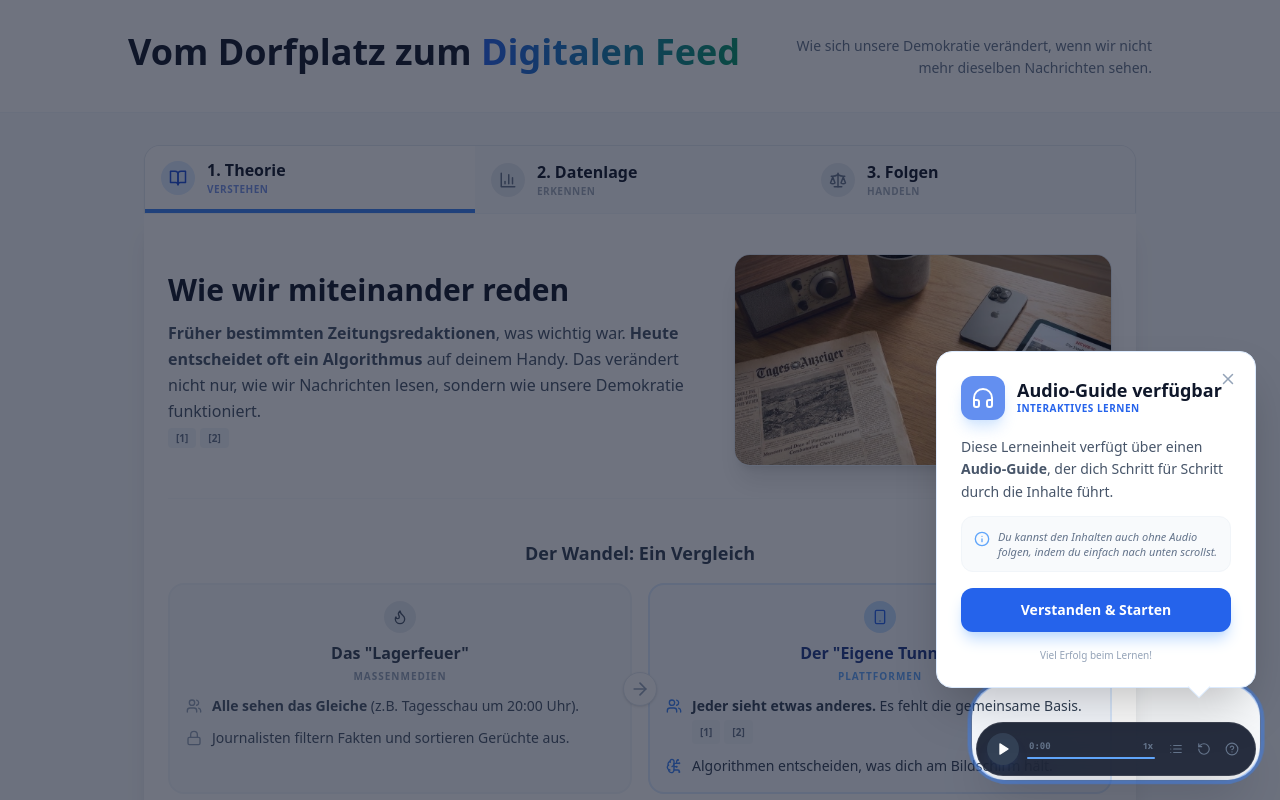
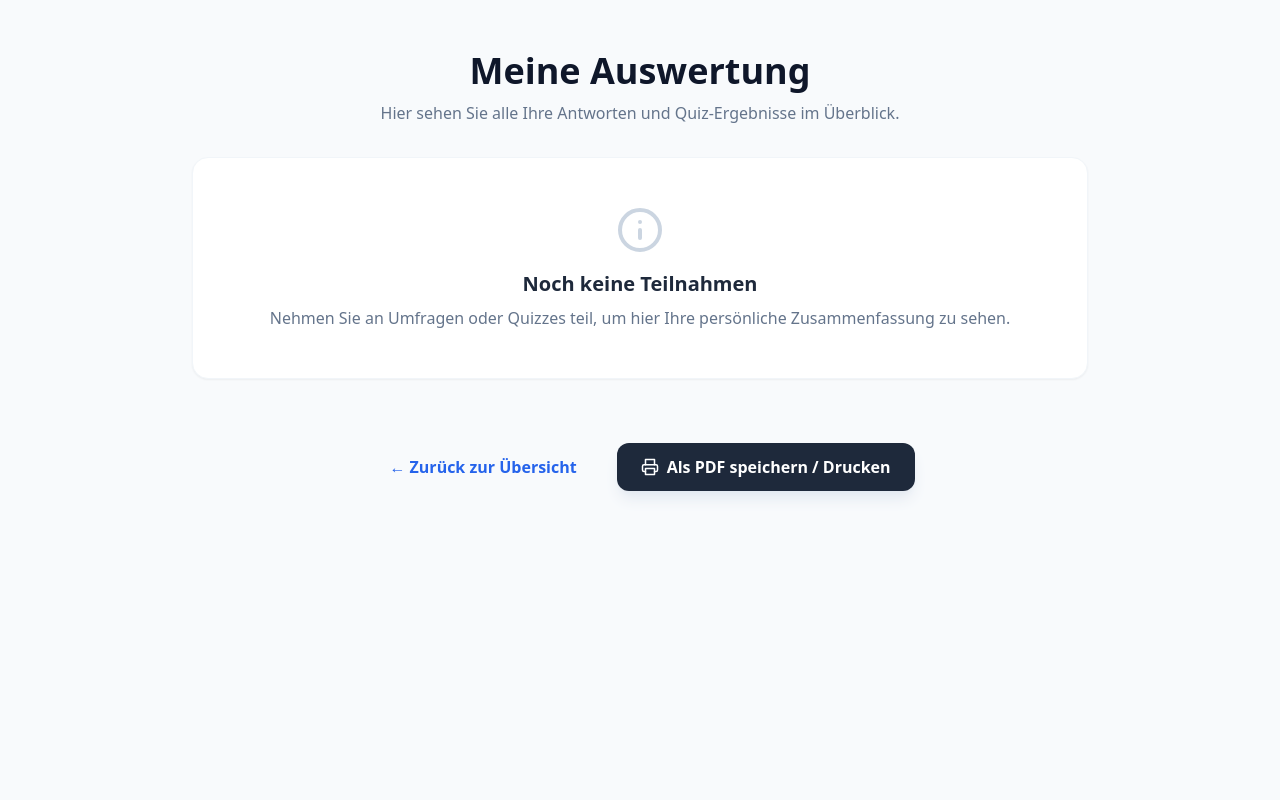
Before and after one commit to hep-impuls/srg-initiative, a React (Vite) app: page /#/report/results/1 in a window 1280 px wide. Before the commit this address led to /#/report/agora. Shown: the top 800 px of the page. Built offline with nearby package versions, Linux system fonts and the light colour scheme.

Commit message:
final agora

```diff
--- a/src/App.tsx
+++ b/src/App.tsx
@@ -13,7 +13,8 @@ export default function App() {
 
         {/* Dynamic Report Routing */}
         <Route path="/report/demo" element={<InteractionDemoPage />} />
-        <Route path="/report/results" element={<ResultsPage />} />
+        <Route path="/report/results/:sourceId" element={<ResultsPage />} />
+        <Route path="/report/results" element={<Navigate to="/report/results/demo" replace />} />
         <Route path="/report/:slug" element={<ReportShell />} />
 
         {/* Embed Route for Interactions */}
--- a/src/components/AudioControls.tsx
+++ b/src/components/AudioControls.tsx
@@ -1,4 +1,4 @@
-import { Play, Pause, RotateCcw, List, HelpCircle } from 'lucide-react';
+import { Play, Pause, RotateCcw, List, HelpCircle, BrainCircuit, BarChart3 } from 'lucide-react';
 import { AudioPlayerState } from '@/types';
 
 interface AudioControlsProps {
@@ -10,6 +10,8 @@ interface AudioControlsProps {
   showChapters?: boolean;
   onToggleChapters?: () => void;
   onHelp?: () => void;
+  onStartQuiz?: () => void;
+  onShowResults?: () => void;
 }
 
 export function AudioControls({
@@ -20,7 +22,9 @@ export function AudioControls({
   onRateChange,
   showChapters,
   onToggleChapters,
-  onHelp
+  onHelp,
+  onStartQuiz,
+  onShowResults
 }: AudioControlsProps) {
   const { isPlaying, currentTime, duration, isLoading, playbackRate } = audioState;
 
@@ -87,6 +91,26 @@ export function AudioControls({
 
         {/* Navigation Actions */}
         <div className="flex items-center gap-0.5">
+          {onStartQuiz && (
+            <button
+              onClick={onStartQuiz}
+              className="p-1.5 text-slate-500 hover:text-blue-600 hover:bg-blue-50 rounded-lg transition-all"
+              title="Quiz starten"
+            >
+              <BrainCircuit size={14} />
+            </button>
+          )}
+
+          {onShowResults && (
+            <button
+              onClick={onShowResults}
+              className="p-1.5 text-slate-500 hover:text-emerald-600 hover:bg-emerald-50 rounded-lg transition-all"
+              title="Ergebnisse ansehen"
+            >
+              <BarChart3 size={14} />
+            </button>
+          )}
+
           {onToggleChapters && (
             <button
               onClick={onToggleChapters}
--- a/src/components/AudioPlayer.tsx
+++ b/src/components/AudioPlayer.tsx
@@ -6,9 +6,11 @@ import { AudioDirectorState } from '@/types';
 interface AudioPlayerProps {
   audioSrc: string;
   directorState: AudioDirectorState;
+  onStartQuiz?: () => void;
+  onShowResults?: () => void;
 }
 
-export function AudioPlayer({ audioSrc, directorState }: AudioPlayerProps) {
+export function AudioPlayer({ audioSrc, directorState, onStartQuiz, onShowResults }: AudioPlayerProps) {
   const [showChapters, setShowChapters] = useState(false);
 
   const {
@@ -62,6 +64,8 @@ export function AudioPlayer({ audioSrc, directorState }: AudioPlayerProps) {
               showChapters={showChapters}
               onToggleChapters={() => setShowChapters(!showChapters)}
               onHelp={handleHelp}
+              onStartQuiz={onStartQuiz}
+              onShowResults={onShowResults}
             />
           </div>
         </div>
--- a/src/components/interactions/InteractionModal.tsx
+++ b/src/components/interactions/InteractionModal.tsx
@@ -2,11 +2,13 @@ import React from 'react';
 
 interface InteractionModalProps {
     isOpen: boolean;
+    onClose?: () => void;
     children: React.ReactNode;
 }
 
 export const InteractionModal: React.FC<InteractionModalProps> = ({
     isOpen,
+    onClose,
     children
 }) => {
     if (!isOpen) return null;
@@ -14,10 +16,22 @@ export const InteractionModal: React.FC<InteractionModalProps> = ({
     return (
         <div className="fixed inset-0 z-[100] flex items-center justify-center p-4">
             {/* Backdrop */}
-            <div className="absolute inset-0 bg-slate-900/80 backdrop-blur-sm animate-in fade-in duration-300"></div>
+            <div
+                className="absolute inset-0 bg-slate-900/80 backdrop-blur-sm animate-in fade-in duration-300"
+                onClick={onClose}
+            ></div>
 
             {/* Modal Content */}
             <div className="bg-white w-full max-w-2xl max-h-[90vh] rounded-2xl shadow-2xl flex flex-col overflow-hidden animate-in zoom-in-95 duration-300 relative z-10">
+                {onClose && (
+                    <button
+                        onClick={onClose}
+                        className="absolute top-4 right-4 p-2 text-slate-400 hover:text-slate-600 hover:bg-slate-100 rounded-full transition-all z-20"
+                        title="Schliessen"
+                    >
+                        <svg xmlns="http://www.w3.org/2000/svg" width="24" height="24" viewBox="0 0 24 24" fill="none" stroke="currentColor" strokeWidth="2" strokeLinecap="round" strokeLinejoin="round"><path d="M18 6 6 18" /><path d="m6 6 12 12" /></svg>
+                    </button>
+                )}
                 <div className="overflow-y-auto p-4 md:p-6">
                     {children}
                 </div>
--- a/src/components/interactions/UserSummary.tsx
+++ b/src/components/interactions/UserSummary.tsx
@@ -3,7 +3,11 @@ import { InteractionConfig } from '../../types/interaction';
 import { swissifyData } from '../../utils/textUtils';
 import { CheckCircle, Info, Award } from 'lucide-react';
 
-export const UserSummary: React.FC = () => {
+interface UserSummaryProps {
+    sourceId?: string;
+}
+
+export const UserSummary: React.FC<UserSummaryProps> = ({ sourceId }) => {
     const [answeredInteractions, setAnsweredInteractions] = useState<{ config: InteractionConfig, vote: string | number }[]>([]);
     const [loading, setLoading] = useState(true);
 
@@ -19,7 +23,24 @@ export const UserSummary: React.FC = () => {
                     const userVote = localStorage.getItem(`vote_${config.id}`);
 
                     if (userVote) {
-                        results.push({ config, vote: userVote });
+                        // Filter based on sourceId if provided
+                        // 'agora' -> 'agora-'
+                        // 'demo' -> 'poll-' or generic or everything else?
+                        // For now: if sourceId is 'agora', show 'agora-'.
+                        // If 'demo', show others? Or just filter by prefix if it matches.
+
+                        let shouldInclude = true;
+                        if (sourceId) {
+                            if (sourceId === 'agora' && !config.id.startsWith('agora-')) {
+                                shouldInclude = false;
+                            }
+                            // Add more specific rules here if needed.
+                            // For public-media, maybe we'll use 'pm-' prefix later.
+                        }
+
+                        if (shouldInclude) {
+                            results.push({ config, vote: userVote });
+                        }
                     }
                 }
                 setAnsweredInteractions(results);
@@ -30,7 +51,7 @@ export const UserSummary: React.FC = () => {
             }
         }
         discoverAnswers();
-    }, []);
+    }, [sourceId]);
 
     if (loading) return <div className="p-12 text-center">Analysiere Ihre Antworten...</div>;
 
--- a/src/pages/AgoraPage.tsx
+++ b/src/pages/AgoraPage.tsx
@@ -141,6 +141,13 @@ const POST_UNIT_IDS = [
     'agora-outro-wordcloud-sub'
 ];
 
+const MASTER_QUIZ_IDS = [
+    ...PRE_UNIT_IDS,
+    ...THEORY_DATA_IDS,
+    ...DATA_CONSEQUENCES_IDS,
+    ...POST_UNIT_IDS
+];
+
 export function AgoraPage({ config }: AgoraPageProps) {
     const directorState = useAudioDirector(config.timeline);
     const { currentTab, audioState, audioRef } = directorState; // Destructure audioRef for control
@@ -219,8 +226,7 @@ export function AgoraPage({ config }: AgoraPageProps) {
 
     return (
         <div className="min-h-screen bg-slate-50 font-sans text-slate-800 pb-24">
-            {/* --- Modals --- */}
-            <InteractionModal isOpen={activeModal === 'pre'}>
+            <InteractionModal isOpen={activeModal === 'pre'} onClose={() => setActiveModal(null)}>
                 <InteractionSequence
                     interactionIds={PRE_UNIT_IDS}
                     mode="stepped"
@@ -230,7 +236,7 @@ export function AgoraPage({ config }: AgoraPageProps) {
                 />
             </InteractionModal>
 
-            <InteractionModal isOpen={activeModal === 'theory-data'}>
+            <InteractionModal isOpen={activeModal === 'theory-data'} onClose={() => setActiveModal(null)}>
                 <InteractionSequence
                     interactionIds={THEORY_DATA_IDS}
                     mode="stepped"
@@ -240,7 +246,7 @@ export function AgoraPage({ config }: AgoraPageProps) {
                 />
             </InteractionModal>
 
-            <InteractionModal isOpen={activeModal === 'data-consequences'}>
+            <InteractionModal isOpen={activeModal === 'data-consequences'} onClose={() => setActiveModal(null)}>
                 <InteractionSequence
                     interactionIds={DATA_CONSEQUENCES_IDS}
                     mode="stepped"
@@ -250,13 +256,23 @@ export function AgoraPage({ config }: AgoraPageProps) {
                 />
             </InteractionModal>
 
-            <InteractionModal isOpen={activeModal === 'post'}>
+            <InteractionModal isOpen={activeModal === 'post'} onClose={() => setActiveModal(null)}>
                 <InteractionSequence
                     interactionIds={POST_UNIT_IDS}
                     mode="stepped"
                     title="Fazit: Deine Meinung nach der Einheit"
-                    showResultsButton={false}
+                    showResultsButton={true}
                     onComplete={() => handleModalComplete('post')}
+                />
+            </InteractionModal>
+
+            <InteractionModal isOpen={activeModal === 'master'} onClose={() => setActiveModal(null)}>
+                <InteractionSequence
+                    interactionIds={MASTER_QUIZ_IDS}
+                    mode="stepped"
+                    title="Vollständiges Quiz"
+                    showResultsButton={true}
+                    onComplete={() => handleModalComplete('master')}
                 />
             </InteractionModal>
 
@@ -862,6 +878,11 @@ export function AgoraPage({ config }: AgoraPageProps) {
             < AudioPlayer
                 audioSrc={config.audioSrc || ''}
                 directorState={directorState}
+                onStartQuiz={() => {
+                    audioRef.current?.pause();
+                    setActiveModal('master');
+                }}
+                onShowResults={() => window.location.hash = '#/report/results/agora'}
             />
         </div >
     );
--- a/src/pages/ResultsPage.tsx
+++ b/src/pages/ResultsPage.tsx
@@ -1,23 +1,48 @@
 import React from 'react';
+import { useParams, useNavigate } from 'react-router-dom';
+import { Printer } from 'lucide-react';
 import { UserSummary } from '../components/interactions/UserSummary';
 
 export const ResultsPage: React.FC = () => {
+    const { sourceId } = useParams<{ sourceId: string }>();
+    const navigate = useNavigate();
+
+    const handleBack = () => {
+        if (sourceId === 'agora') {
+            navigate('/report/agora');
+        } else {
+            navigate('/report/demo');
+        }
+    };
+
+    const handlePrint = () => {
+        window.print();
+    };
+
     return (
-        <div className="min-h-screen bg-slate-50 py-12 px-4">
+        <div className="min-h-screen bg-slate-50 py-12 px-4 print:bg-white print:p-0">
             <div className="max-w-4xl mx-auto space-y-8">
-                <header className="text-center">
+                <header className="text-center print:text-left print:mb-8">
                     <h1 className="text-4xl font-black text-slate-900 leading-tight">Meine Auswertung</h1>
-                    <p className="text-slate-500 mt-2">Hier sehen Sie alle Ihre Antworten und Quiz-Ergebnisse im Überblick.</p>
+                    <p className="text-slate-500 mt-2 print:hidden">Hier sehen Sie alle Ihre Antworten und Quiz-Ergebnisse im Überblick.</p>
                 </header>
 
-                <UserSummary />
+                <UserSummary sourceId={sourceId} />
 
-                <div className="text-center pt-8">
+                <div className="flex flex-col md:flex-row justify-center items-center gap-4 pt-8 print:hidden">
                     <button
-                        onClick={() => window.location.hash = '#/report/demo'}
-                        className="text-blue-600 font-bold hover:underline"
+                        onClick={handleBack}
+                        className="text-blue-600 font-bold hover:underline px-6 py-3"
                     >
                         ← Zurück zur Übersicht
+                    </button>
+
+                    <button
+                        onClick={handlePrint}
+                        className="flex items-center gap-2 bg-slate-800 text-white px-6 py-3 rounded-xl font-bold hover:bg-slate-700 transition-colors shadow-lg shadow-slate-200"
+                    >
+                        <Printer size={18} />
+                        Als PDF speichern / Drucken
                     </button>
                 </div>
             </div>
```
